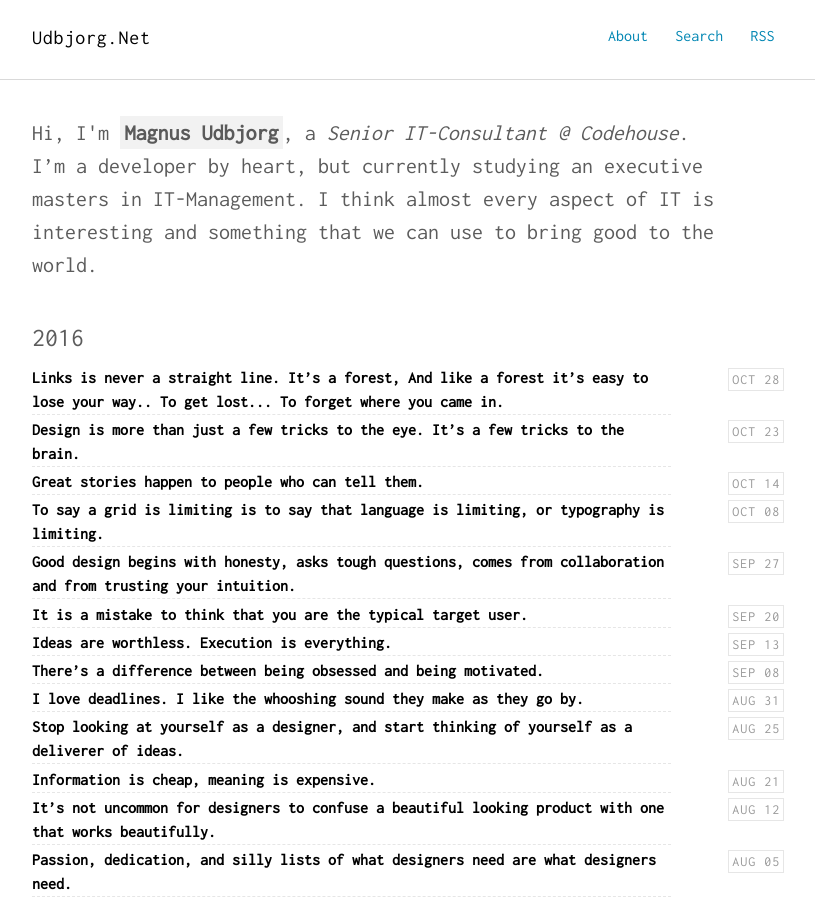
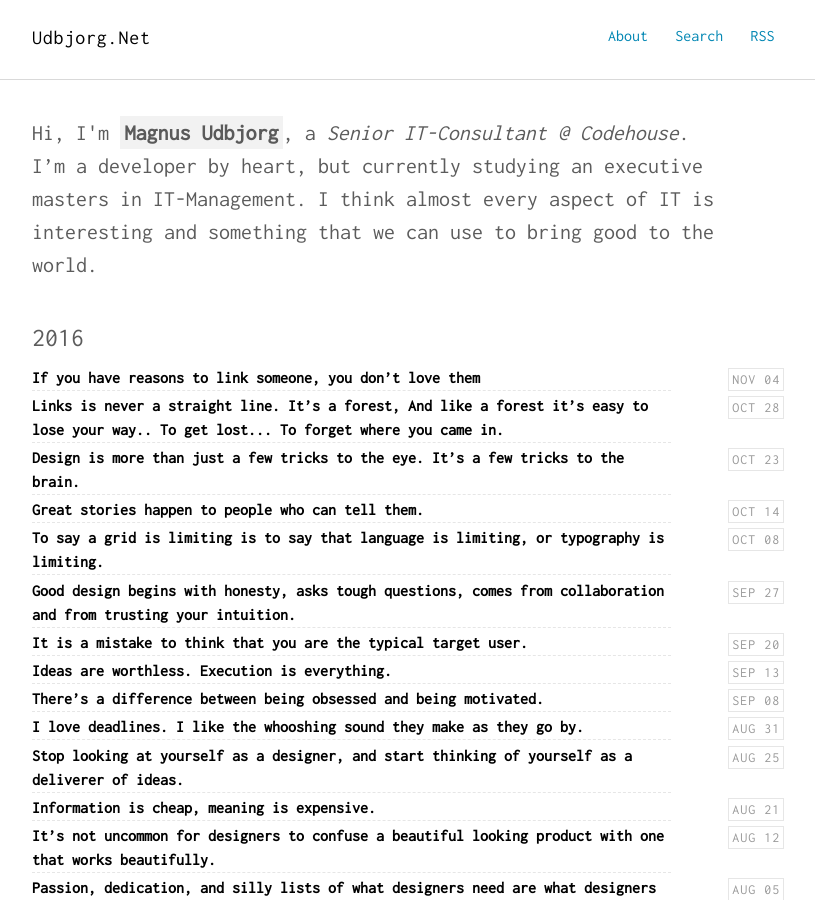
Before and after one commit to magudb/magudb.github.io, a Jekyll site: the page built from index.html, in a window 1280 px wide and 900 px high. Shown: the whole window, without its empty margins (232-1047 px from the left). Built offline with Jekyll 4.4.1, drawn with Linux system fonts in a browser that asks for light colours; some of the changed lines change nothing that is shown.

Commit message:
New post: If you have reasons to link someone, you don’t love them

```diff
--- a/_drafts/2016-11-5-next.md
+++ b/_posts/2016-11-4-If you have reasons to love someone you dont love them.md
@@ -1,7 +1,7 @@
 ---
 layout: post
-title: ""
-description: ""
+title: "If you have reasons to link someone, you don’t love them"
+description: "If you have reasons to love someone, you don’t love them - Zizek"
 comments: true
 keywords: "Links, extravaganza, Tech, IT, Microservices, NodeJs, C#, Javascript, Solution architecture"
 ---
@@ -31,20 +31,21 @@ keywords: "Links, extravaganza, Tech, IT, Microservices, NodeJs, C#, Javascript,
 * [The No More Ransom Project](https://www.nomoreransom.org/)
 * [Sitecore And Docker - Today! - Invokecommand.net](http://invokecommand.net/posts/sitecore-and-docker-today)
 * [Where To Start With Devops: Conway's Law It Revolution](http://itrevolution.com/conways-law/)
+* [VS Code Cheat Sheat](http://code.visualstudio.com/shortcuts/keyboard-shortcuts-windows.pdf)
 
 ## Ideas, Thoughts, comments <a name="ideas"></a> ##
 * [Introducing Projects For Organizations](https://github.com/blog/2272-introducing-projects-for-organizations)
-* [Microservices As A Metaphor For The Evolution Of Work | David Rowley | Pulse | Linkedin](https://www.linkedin.com/pulse/microservices-trends-metaphor-evolution-work-david-rowley)
+* [Microservices As A Metaphor For The Evolution Of Work - David Rowley - Pulse - Linkedin](https://www.linkedin.com/pulse/microservices-trends-metaphor-evolution-work-david-rowley)
 * [How Failing Fast Drives Us Forward At Zalando Tech – Zalando Tech Blog](https://tech.zalando.com/blog/how-failing-fast-drives-us-forward-at-zalando-tech/)
 * [Dylan Beattie: The Laws Of Distributed Systems](http://www.dylanbeattie.net/2016/10/the-laws-of-distributed-systems.html)
-* [Why Developers Should Write - Via @Codeship | Via @Codeship](https://blog.codeship.com/tech-writing-why-developers-should-write/)
+* [Why Developers Should Write - Via @Codeship - Via @Codeship](https://blog.codeship.com/tech-writing-why-developers-should-write/)
 
 ## Agile, Organizations and process<a name="agile"></a> ##
 * [Actionable Agile Tools](https://www.infoq.com/articles/actionable-agile-tools)
 * [Goto 2016 • Why Cross-functional Teams Build Better Microservices • Peter-gillard Moss - Youtube](https://www.youtube.com/watch?v=J_bhu84SspM)
 * [34th Ebay Tech Talk: Mobile.de's Lean Way To Microservices, July 7th 2016 - Youtube](https://www.youtube.com/watch?v=CTx9c1z-SoI)
-* [Need A Strategy? Let It Grow Like A Weed In The Garden | Henry Mintzberg](http://www.mintzberg.org/blog/growing-strategies)
-* [Keeping Remote Teams Cohesive - Via @Codeship | Via @Codeship](https://blog.codeship.com/keeping-remote-teams-cohesive/)
+* [Need A Strategy? Let It Grow Like A Weed In The Garden - Henry Mintzberg](http://www.mintzberg.org/blog/growing-strategies)
+* [Keeping Remote Teams Cohesive - Via @Codeship - Via @Codeship](https://blog.codeship.com/keeping-remote-teams-cohesive/)
 * [Dealing With Agile Implementation Problems - Dzone Agile](https://dzone.com/articles/dealing-with-agile-implementation-problems)
 
 ## Architecture & Software development practices <a name="development"></a> ##
@@ -54,37 +55,55 @@ keywords: "Links, extravaganza, Tech, IT, Microservices, NodeJs, C#, Javascript,
 * [Getting Started With Hyperledger On Kubernetes – Red Hat Developer Blog](http://developers.redhat.com/blog/2016/11/01/getting-started-with-hyperledger-on-kubernetes/)
 * [Bring Clarity To Your Monolith With Bounded Contexts](http://blog.carbonfive.com/2016/11/01/bring-clarity-to-your-monolith-with-bounded-contexts/)
 * [What Is Apache Kafka? Why Is It So Popular? Should I Use It?](http://techbeacon.com/what-apache-kafka-why-it-so-popular-should-you-use-it)
-* [Java Microservices: The Cake Is A Lie But You Can’t Ignore It | Takipi Blog](http://blog.takipi.com/java-microservices-the-cake-is-a-lie-but-you-cant-ignore-it/)
+* [Java Microservices: The Cake Is A Lie But You Can’t Ignore It - Takipi Blog](http://blog.takipi.com/java-microservices-the-cake-is-a-lie-but-you-cant-ignore-it/)
+* [Event Sourcing: Awesome, Powerful & Different](https://www.erikheemskerk.nl/event-sourcing-awesome-powerful-different/?__s=amwwwz5judsp1dsfgko7)
+* [Microservices :- The Accidental Architecture](https://articles.microservices.com/microservices-the-accidental-architecture-926e6d8762c1#.fmowefpbm)
 
 ## **.Net, C#, F# (& Powershell)**  <a name="net"></a> ##
 * [Asp.net Core Restful Web Api Versioning Made Easy - Scott Hanselman](http://www.hanselman.com/blog/ASPNETCoreRESTfulWebAPIVersioningMadeEasy.aspx)
 * [Implementing An Event Sourced Aggregate · Nick Chamberlain](https://buildplease.com/pages/fpc-9/)
 * [Command Handlers · Nick Chamberlain](https://buildplease.com/pages/fpc-10/)
 * [C# 7.0 : Tuples To The Extreme!](http://rion.io/2016/11/01/c-7-0-tuples-to-the-extreme/)
-* [Lazy Async Initialization For Expiring Objects | Strathweb. A Free Flowing Web Tech Monologue.](http://www.strathweb.com/2016/11/lazy-async-initialization-for-expiring-objects/)
+* [Lazy Async Initialization For Expiring Objects - Strathweb. A Free Flowing Web Tech Monologue.](http://www.strathweb.com/2016/11/lazy-async-initialization-for-expiring-objects/)
 * [The Software Developer Workflow With Docker And Asp.net Core](https://www.excella.com/insights/the-software-developer-workflow-with-docker-and-asp-net-core)
 * [Using Dotnet Watch Test For Continuous Testing With .Net Core And Xunit.net - Scott Hanselman](http://www.hanselman.com/blog/UsingDotnetWatchTestForContinuousTestingWithNETCoreAndXUnitnet.aspx)
 * [How Does The 'Fixed' Keyword Work? · Performance Is A Feature!](http://mattwarren.org/2016/10/26/How-does-the-fixed-keyword-work/)
-* [Bearer Token Authentication In Asp.net Core | .Net Web Development And Tools Blog](https://blogs.msdn.microsoft.com/webdev/2016/10/27/bearer-token-authentication-in-asp-net-core/)
-* [.Net Core + Rabbitmq = Rawrabbit | Piotr Gankiewicz](http://piotrgankiewicz.com/2016/10/31/net-core-rabbitmq-rawrabbit/)
+* [Bearer Token Authentication In Asp.net Core - .Net Web Development And Tools Blog](https://blogs.msdn.microsoft.com/webdev/2016/10/27/bearer-token-authentication-in-asp-net-core/)
+* [.Net Core + Rabbitmq = Rawrabbit - Piotr Gankiewicz](http://piotrgankiewicz.com/2016/10/31/net-core-rabbitmq-rawrabbit/)
 * [Bad Microservice Patterns In .Net - About:performance](http://apmblog.dynatrace.com/2016/11/01/bad-microservice-patterns-in-net/)
 * [Keeping Your Code Clean While Logging - Daedtech](http://www.daedtech.com/keeping-code-clean-logging/)
+* [F# Domain Modelling – Luke Merrett](http://lukemerrett.com/fsharp-domain-modelling/?__s=amwwwz5judsp1dsfgko7)
+* [Cqrs/mediatr Implementation Patterns - Jimmy Bogard's Blog](https://lostechies.com/jimmybogard/2016/10/27/cqrsmediatr-implementation-patterns/?__s=amwwwz5judsp1dsfgko7)
 
 ## Other Languages  <a name="polygloting"></a> ##
 * [Software That Writes And Evolves Software – The Composition – Medium](https://medium.com/the-composition/software-that-writes-and-evolves-software-953578a6fc36#.o6vn0nruk)
 * [Open Sourcing Chain Core](https://blog.chain.com/open-sourcing-chain-core-f69be7d70dca#.h5ulljki7)
+* [Pivotalservices/cf-cqrs-microservice-sampler: Cqrs Microservice Demo That Runs And Scales On Cloudfoundry.](https://github.com/pivotalservices/cf-cqrs-microservice-sampler?__s=amwwwz5judsp1dsfgko7)
 
 ## Javascript && NodeJs <a name="javascript"></a><a name="nodejs"></a> ##
 * [Walmart Debuts Electrode, An Open Source Platform For React/node.js Apps - The New Stack](http://thenewstack.io/strap-electrodes-walmart-labs-open-source-alive/)
 * [Six Tiny But Awesome Es6 Features](https://davidwalsh.name/es6-features)
 * [Token-based Authentication With Node - Michael Herman](http://mherman.org/blog/2016/10/28/token-based-authentication-with-node/)
 * [How To Waste Hours Of Life With Fetch() And A Bit Of Brainfart - A Geek With A Hat](https://swizec.com/blog/waste-hours-fetch-brainfart/swizec/7173)
-* [Creating And Debugging Azure Functions Locally | Adrian Hall](https://shellmonger.com/2016/10/31/creating-and-debugging-azure-functions-locally/)
+* [Creating And Debugging Azure Functions Locally - Adrian Hall](https://shellmonger.com/2016/10/31/creating-and-debugging-azure-functions-locally/)
 * [Build A Universal Javascript App With Next.js](https://auth0.com/blog/building-universal-apps-with-nextjs/)
+* [Skatejs/skatejs: Skatejs Is A Web Component Library Designed To Give You An Augmentation Of The Web Component Specs Focusing On A Functional Rendering Pipeline, Clean Property / Attribute Semantics And A Small Footprint.](https://github.com/skatejs/skatejs)
+* [Krisk/fuse: Lightweight Fuzzy-search, In Javascript](https://github.com/krisk/Fuse)
+* [Typeis.js - It's The Smart And Simple Javascript Type Checker](https://typeis.github.io/)
+* [Token-based Authentication With Node - Michael Herman](http://mherman.org/blog/2016/10/28/token-based-authentication-with-node/)
+* [Node.js At Scale - Understanding The Node.js Event Loop - @Risingstack](https://blog.risingstack.com/node-js-at-scale-understanding-node-js-event-loop/)
+* [Sqreen/awesome-nodejs-projects: Curated List Of Awesome Open-source Applications Made With Node.js](https://github.com/sqreen/awesome-nodejs-projects)
 
 ## Frontend matters <a name="web"></a> ##
+* [Getting Started With Webpack 2](https://blog.madewithenvy.com/getting-started-with-webpack-2-ed2b86c68783#.ltxochhr8)
+* [Javascript Air - Javascript And The Web Platform](https://javascriptair.com/episodes/2016-11-02/)
+* [Using Html Form Validation In Pure Javascript · Raymond Camden](https://www.raymondcamden.com/2016/10/19/using-html-form-validation-in-pure-javascript)
+* [Building A Shop With Sub-second Page Loads: Lessons Learned](https://medium.baqend.com/building-a-shop-with-sub-second-page-loads-lessons-learned-4bb1be3ed07#.pdh4f6ole)
+* [Html 5.1](https://www.w3.org/TR/2016/REC-html51-20161101/)
 
 ## Tools and things from Github <a name="tools"></a> ##
+* [Webpack-bundle-analyzer](https://www.npmjs.com/package/webpack-bundle-analyzer)
+* [A Young Person’s Guide To C# Bond](https://microsoft.github.io/bond/manual/bond_cs.html)
 
 ## Cloud, DevOps and Security<a name="devops"></a> ##
 * [Devops 2.1 Toolkit: Continuous Deployment With Jenkins And Docker Swarm - Youtube](https://www.youtube.com/watch?v=fs1ED_y5mUc)
@@ -99,6 +118,7 @@ keywords: "Links, extravaganza, Tech, IT, Microservices, NodeJs, C#, Javascript,
 * [Visualize Your Raspberry Pi Containers With Portainer Or Ui For Docker · Docker Pirates Armed With Explosive Stuff](https://blog.hypriot.com/post/new-docker-ui-portainer/)
 * [Docker Container Anti Patterns](http://blog.couchbase.com/2016/october/docker-container-anti-patterns)
 * [Considerations For Running Docker For Windows Server 2016 With Hyper-v Vms - Docker Blog](https://blog.docker.com/2016/10/considerations-running-docker-windows-server-2016-hyper-v-vms/)
+* [Overview Of Coreos And 7 Reasons Why You Should Be Using Coreos (With Docker)](https://www.airpair.com/coreos/posts/coreos-with-docker)
 
 ## Monitoring and Performance <a name="monitoring"></a> ##
 
```
